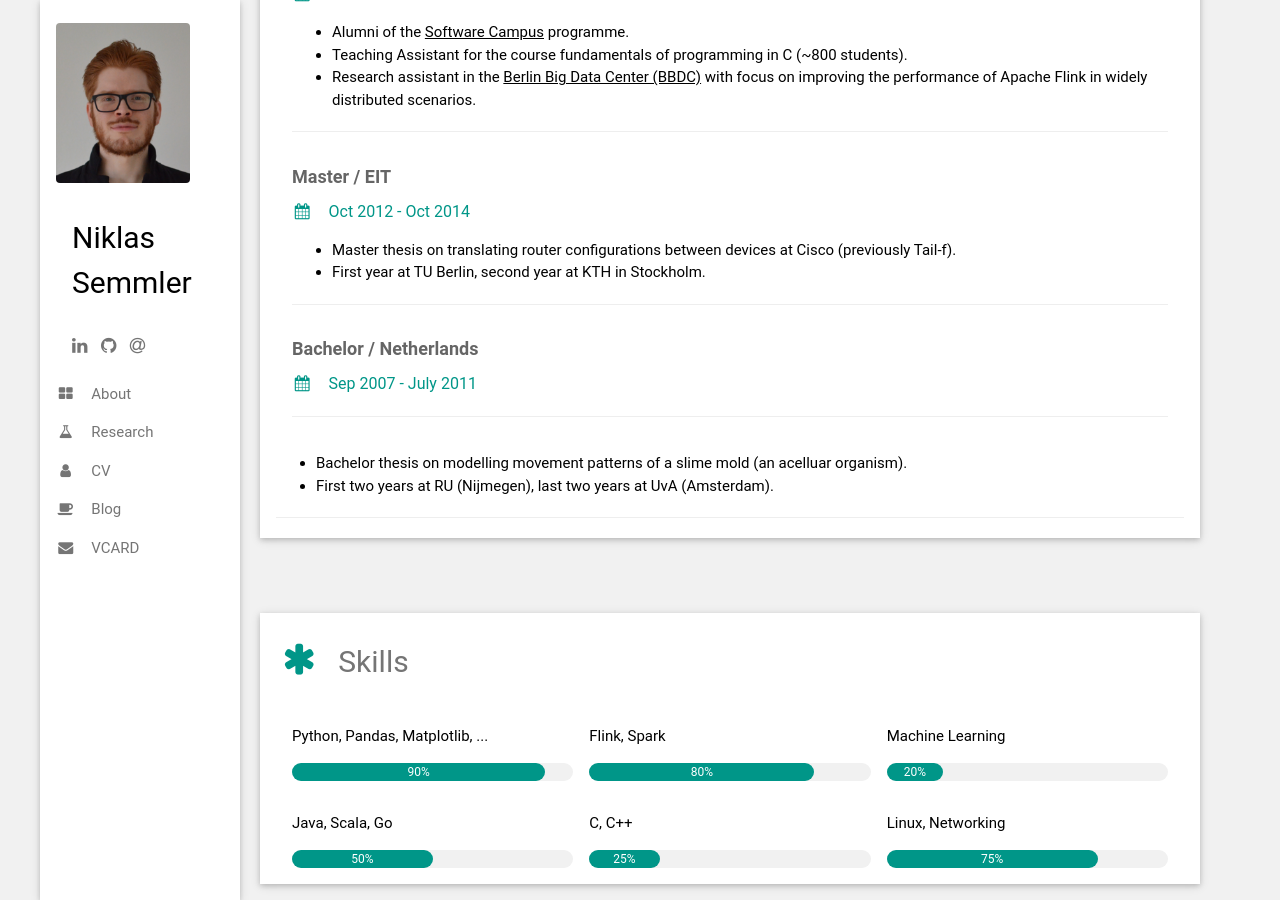
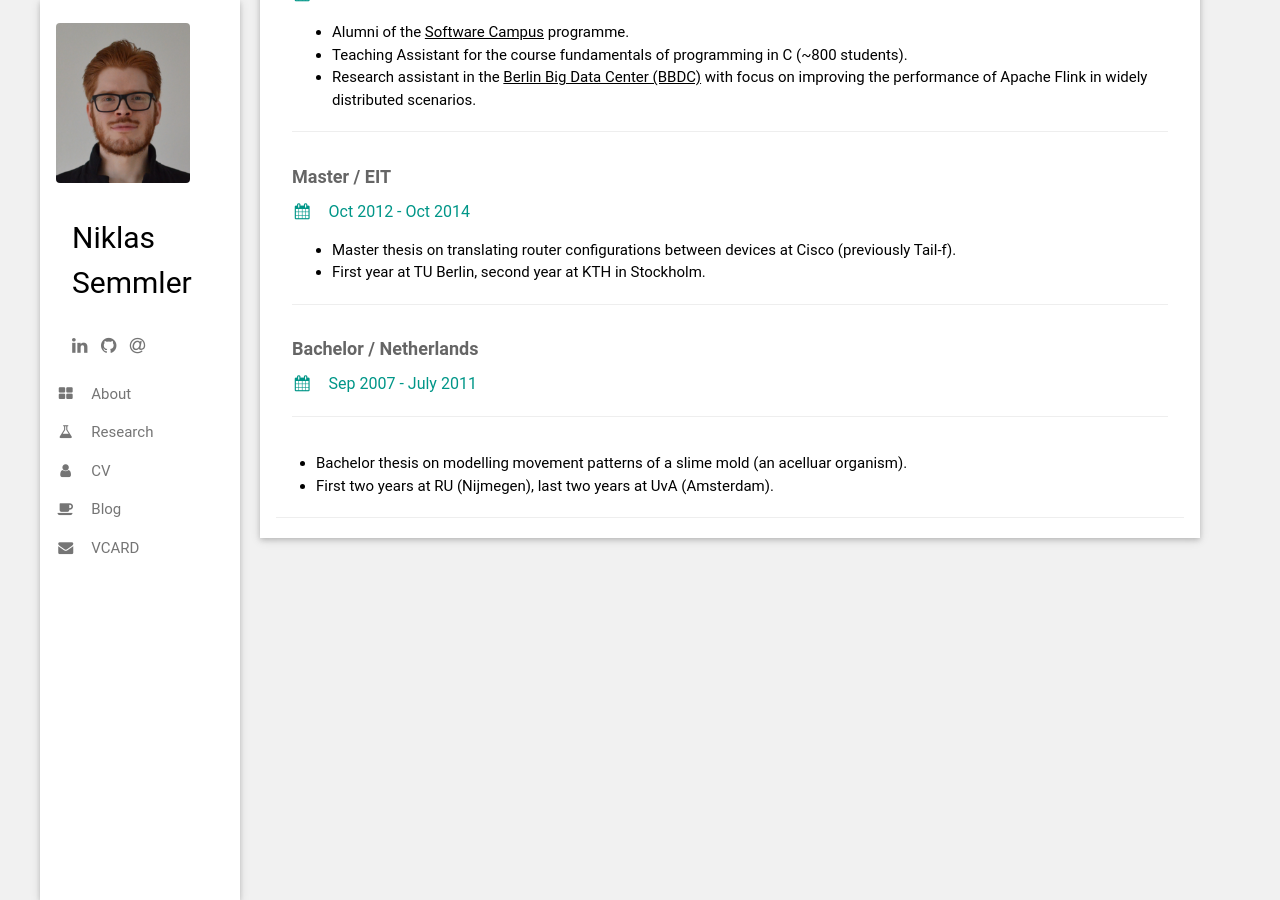
Before and after one commit to niklassemmler/niklassemmler.github.io, a Jekyll site: the page built from index.html, in a window 1280 px wide and 900 px high, scrolled down 1800 px. Built offline with Jekyll 4.4.1, drawn with Linux system fonts in a browser that asks for light colours; a script that is not in the unit is left out.

Commit message:
removed skills section

```diff
--- a/_includes/cv.html
+++ b/_includes/cv.html
@@ -62,53 +62,3 @@
     </ul>
     <hr>
 </div>
-
-<div class="w3-container w3-card w3-white w3-margin-bottom" id="cv" style="margin-top:75px">
-  <h2 class="w3-text-grey w3-padding-16"><i class="fa fa-asterisk fa-fw
-    w3-margin-right w3-xxlarge w3-text-teal"></i>Skills</h2>
-  <div class="w3-row-padding">
-    <div class="w3-third w3-container w3-margin-bottom">
-      <p>Python, Pandas, Matplotlib, ...</p>
-      <div class="w3-light-grey w3-round-xlarge w3-small">
-        <div class="w3-container w3-center w3-round-xlarge w3-teal" style="width:90%">90%</div>
-      </div>
-    </div>
-
-    <div class="w3-third w3-container w3-margin-bottom">
-      <p>Flink, Spark</p>
-      <div class="w3-light-grey w3-round-xlarge w3-small">
-        <div class="w3-container w3-center w3-round-xlarge w3-teal" style="width:80%">80%</div>
-      </div>
-    </div>
-
-    <div class="w3-third w3-container w3-margin-bottom">
-      <p>Machine Learning</p>
-      <div class="w3-light-grey w3-round-xlarge w3-small">
-        <div class="w3-container w3-center w3-round-xlarge w3-teal" style="width:20%">20%</div>
-      </div>
-    </div>
-  </div>
-
-  <div class="w3-row-padding">
-    <div class="w3-third w3-container w3-margin-bottom">
-      <p>Java, Scala, Go</p>
-      <div class="w3-light-grey w3-round-xlarge w3-small">
-        <div class="w3-container w3-center w3-round-xlarge w3-teal"
-          style="width:50%">50%</div>
-      </div>
-    </div>
-    <div class="w3-third w3-container w3-margin-bottom">
-      <p>C, C++</p>
-      <div class="w3-light-grey w3-round-xlarge w3-small">
-        <div class="w3-container w3-center w3-round-xlarge w3-teal"
-          style="width:25%">25%</div>
-      </div>
-    </div>
-    <div class="w3-third w3-container w3-margin-bottom">
-      <p>Linux, Networking</p>
-      <div class="w3-light-grey w3-round-xlarge w3-small">
-        <div class="w3-container w3-center w3-round-xlarge w3-teal"
-          style="width:75%">75%</div>
-      </div>
-    </div>
-  </div>
```
